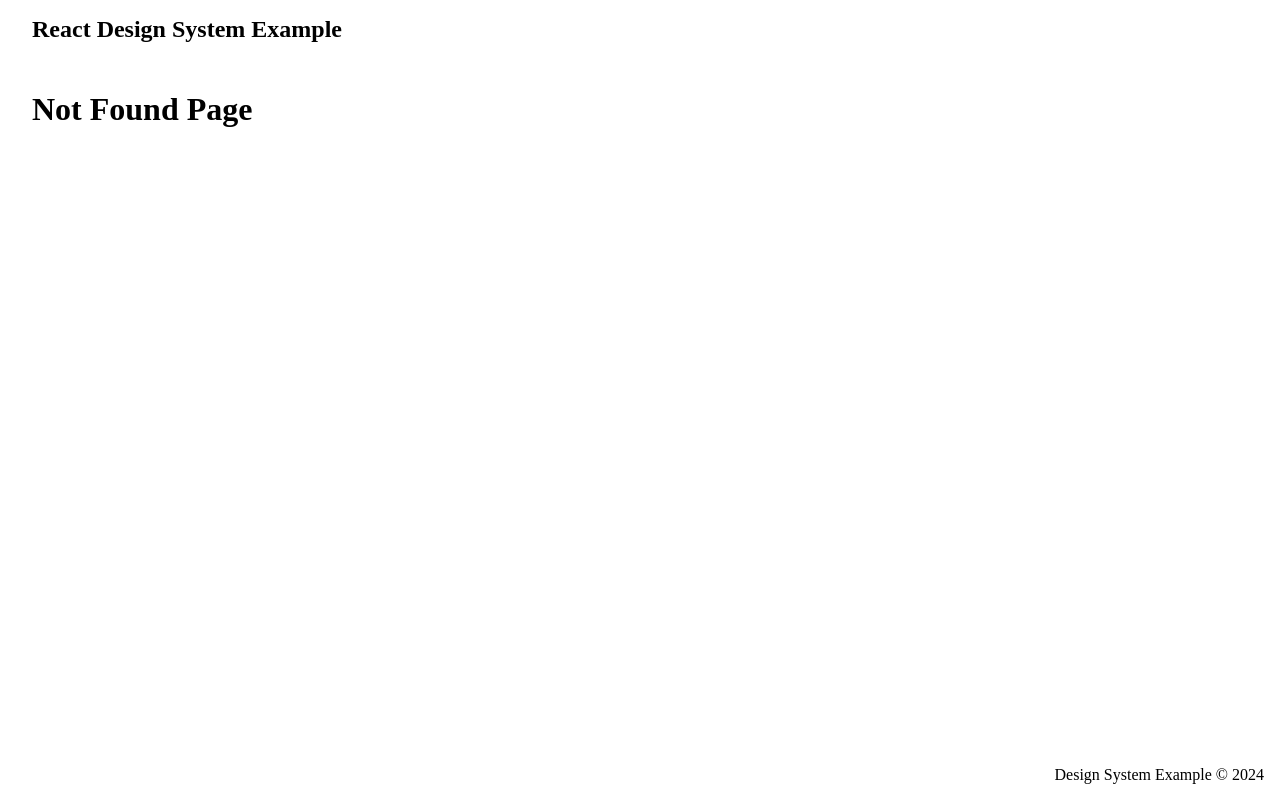
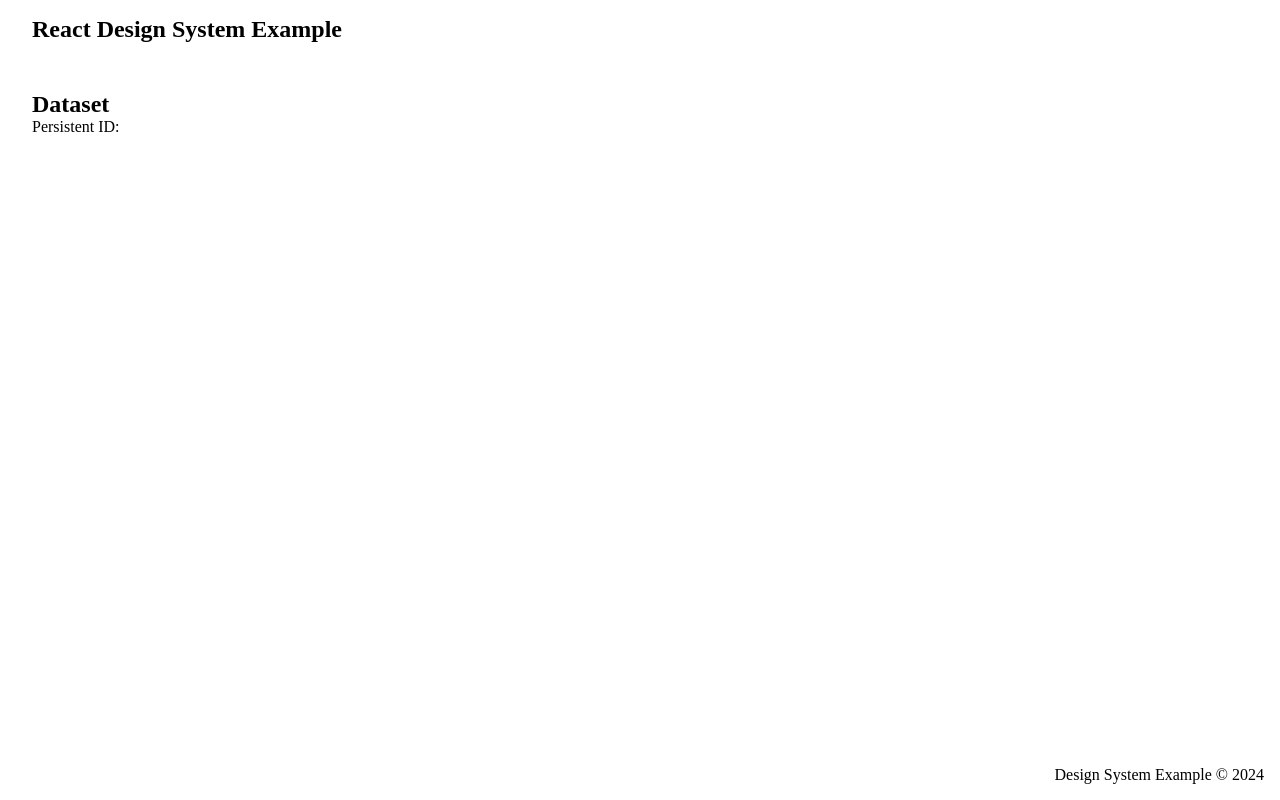
Before and after one commit to IQSS/js-dataverse-front-end-examples, a React (Vite) app in the folder react-design-system-example/: page /spa/dataset in a window 1280 px wide. Before the commit this address had no page. Built offline with nearby package versions, Linux system fonts and the light colour scheme; what @iqss/dataverse-client-javascript would draw is missing.

Commit message:
Call get dataset details for Dataset page

```diff
--- a/react-design-system-example/src/pages/Dataset.tsx
+++ b/react-design-system-example/src/pages/Dataset.tsx
@@ -1,18 +1,34 @@
-import { useEffect } from "react";
-import { useParams } from "react-router-dom";
+import {useEffect, useState} from "react";
+import {useLocation} from "react-router-dom";
+import {Dataset as JSDataset,getDataset} from "@iqss/dataverse-client-javascript";
 
 export const Dataset = () => {
-  const { persistentId } = useParams<{ persistentId: string }>();
+    const location = useLocation();
+    const searchParams = new URLSearchParams(location.search);
+    const persistentId = searchParams.get('persistentId')
+    const [dataset, setDataset] = useState<JSDataset | undefined>(undefined);
 
-  useEffect(() => {
-    //Make a request to the API to get the dataset details using the persistentId
-    console.log(persistentId);
+
+
+    useEffect(() => {
+        if (persistentId === null) {
+            // Handle the case where persistentId is null
+            console.error('persistentId is null');
+            return;
+        }
+        //Make a request to the API to get the dataset details using the persistentId
+    getDataset.execute(persistentId).then((dataset) => {
+        setDataset(dataset);
+    })
+
   }, [persistentId]);
 
   return (
+
     <section>
       <h1>Dataset</h1>
       <p>Persistent ID: {persistentId}</p>
+        {dataset?.persistentId}
     </section>
   );
 };
--- a/react-design-system-example/src/router/routes.tsx
+++ b/react-design-system-example/src/router/routes.tsx
@@ -6,7 +6,7 @@ import { NotFoundPage } from "../pages/NotFoundPage";
 
 const routes: RouteObject[] = [
   {
-    path: "/",
+    path: "/spa",
     element: <Layout />,
     children: [
       {
@@ -14,8 +14,8 @@ const routes: RouteObject[] = [
         element: <Home />,
       },
       {
-        path: "dataset/:persistentId",
-        element: <Dataset />,
+        path: "dataset",
+        element: <Dataset/>,
       },
       {
         path: "*",
```
